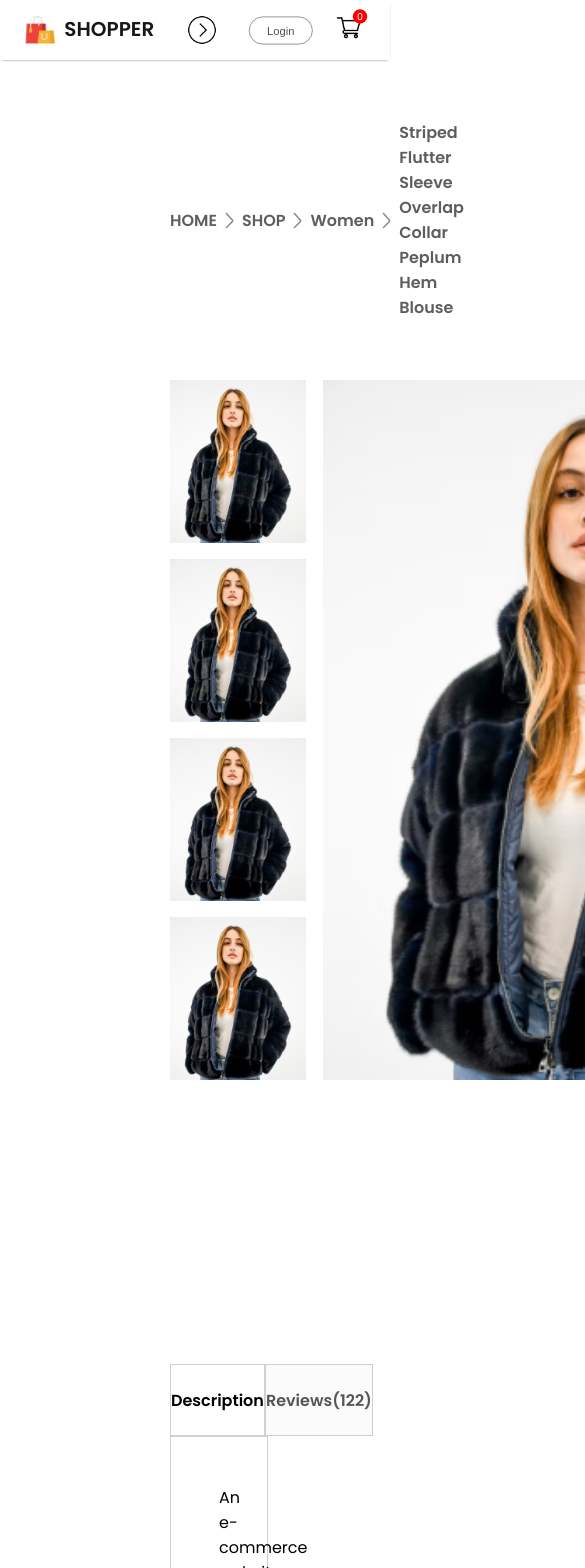
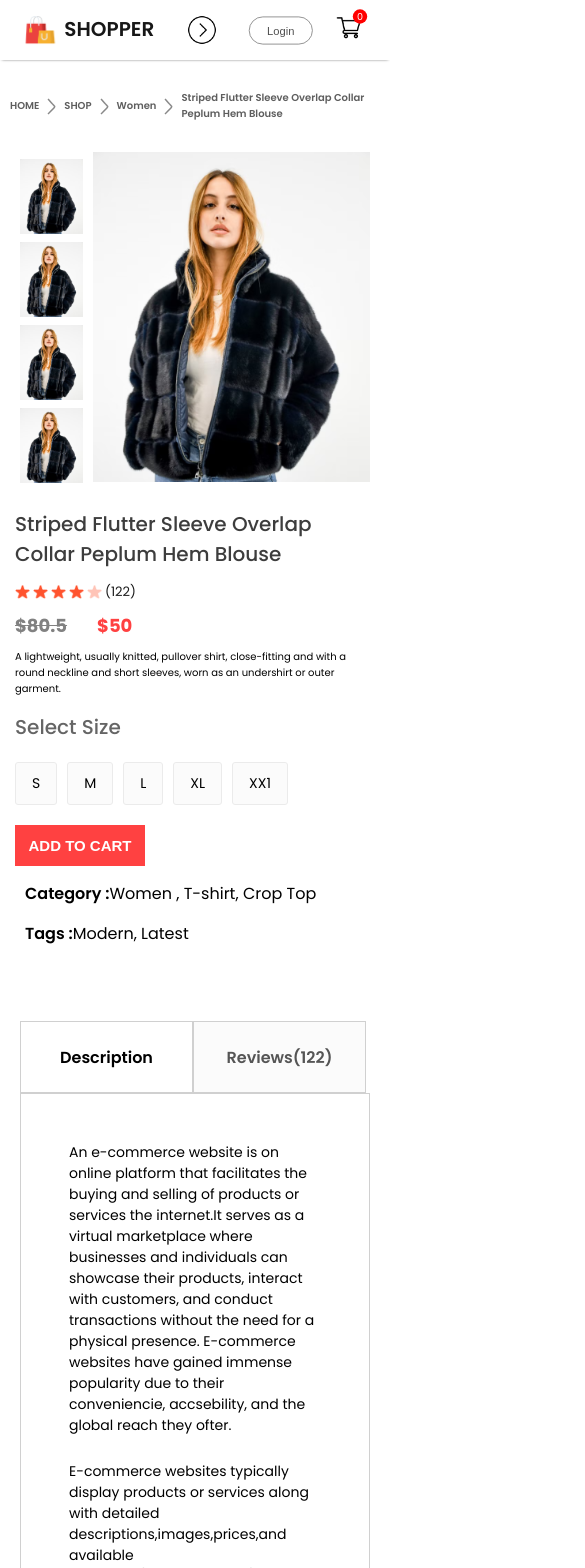
Before and after one commit to JoelPercca3/NewEcommerceFrontend, a React (Vite) app: page /product/1 in a window 390 px wide. Shown: the top 1568 px of the page, 585 px wide, since content can reach past the window. Built offline with nearby package versions, Linux system fonts and the light colour scheme.

Commit message:
responsive parte 3 temrinado

```diff
--- a/src/Components/Breadcrums/Breadcrum.css
+++ b/src/Components/Breadcrums/Breadcrum.css
@@ -8,3 +8,26 @@
    margin: 60px 170px;
    text-transform: capitalize;
 }
+@media(max-width:1280px){
+   .breadcrum{
+      margin: 30px 50px;
+      font-size: 14px;
+   }
+}
+@media(max-width:1024px){
+   .breadcrum{
+      margin: 30px 30px;
+      font-size: 13px;
+   }
+}
+@media(max-width:800px){
+   .breadcrum{
+      margin: 30px 10px;
+      font-size: 12px;
+   }
+}
+@media(max-width:500px){
+   .breadcrum{
+      font-size: 10px;
+   }
+}
--- a/src/Components/DescriptionBox/DescriptionBox.css
+++ b/src/Components/DescriptionBox/DescriptionBox.css
@@ -26,3 +26,16 @@
     padding: 48px;
     padding-bottom: 70px;
 }
+@media(max-width:1280px){
+    .descriptionbox{
+        margin: 60px;
+    }
+}
+@media(max-width:800px){
+    .descriptionbox{
+        margin: 60px 20px;
+    }
+    .descriptionbox-description{
+        font-size: 14px;
+    }
+}
--- a/src/Components/ProductDisplay/ProductDisplay.css
+++ b/src/Components/ProductDisplay/ProductDisplay.css
@@ -1,34 +1,41 @@
-.productdisplay{
+.productdisplay {
     display: flex;
     margin: 0px 170px;
 }
-.productdisplay-left{
+
+.productdisplay-left {
     display: flex;
-    gap:17px;
+    gap: 17px;
 }
-.productdisplay-img-list{
+
+.productdisplay-img-list {
     display: flex;
     flex-direction: column;
     gap: 16px;
 }
-.productdisplay-img-list img{
+
+.productdisplay-img-list img {
     height: 163px
 }
-.productdisplay-main-img{
+
+.productdisplay-main-img {
     width: 586px;
     height: 700px;
 }
-.productdisplay-right{
+
+.productdisplay-right {
     margin: 0px 70px;
     display: flex;
     flex-direction: column;
 }
-.productdisplay-right h1{
+
+.productdisplay-right h1 {
     color: #3d3d3d;
     font-size: 40px;
     font-weight: 700;
 }
-.productdisplay-right-stars{
+
+.productdisplay-right-stars {
     display: flex;
     align-items: center;
     margin-top: 13px;
@@ -36,39 +43,46 @@
     color: #1c1c1c;
     font-size: 16px;
 }
-.productdisplay-right-prices{
+
+.productdisplay-right-prices {
     display: flex;
     margin: 40px 0px;
     gap: 30px;
     font-size: 24px;
     font-weight: 700;
 }
-.productdisplay-right-price-old{
+
+.productdisplay-right-price-old {
     color: #818181;
     text-decoration: line-through;
 }
-.productdisplay-right-price-new{
+
+.productdisplay-right-price-new {
     color: #ff4141;
 }
-.productdisplay-right-size h1{
+
+.productdisplay-right-size h1 {
     margin-top: 55px;
     color: #656565;
     font-size: 20px;
     font-weight: 600;
 }
-.productdisplay-right-sizes{
+
+.productdisplay-right-sizes {
     display: flex;
     margin: 30px 0px;
     gap: 20px;
 }
-.productdisplay-right-sizes div{
+
+.productdisplay-right-sizes div {
     padding: 18px 24px;
     background: #fbfbfb;
     border: 1px solid #ebebeb;
     border-radius: 3px;
     cursor: pointer;
 }
-.productdisplay-right button{
+
+.productdisplay-right button {
     padding: 20px 40px;
     width: 200px;
     font-size: 16px;
@@ -80,9 +94,228 @@
     outline: none;
     cursor: pointer;
 }
-.productdisplay-right-category{
+
+.productdisplay-right-category {
     margin: 10px;
 }
-.productdisplay-right-category span{
+
+.productdisplay-right-category span {
     font-weight: 600;
 }
+
+@media(max-width:1280px) {
+    .productdisplay {
+        margin: 0px 60px;
+    }
+
+    .productdisplay-left {
+        gap: 10px;
+    }
+
+    .productdisplay-img-list {
+        gap: 10px;
+    }
+
+    .productdisplay-img-list img {
+        height: 120px;
+    }
+
+    .productdisplay-main-img {
+        width: auto;
+        height: 510px;
+    }
+
+    .productdisplay-right {
+        margin: 0px 30px;
+    }
+
+    .productdisplay-right h1 {
+        font-size: 22px;
+    }
+
+    .productdisplay-right-stars {
+        gap: 3px;
+        font-size: 13px;
+    }
+
+    .productdisplay-right-prices {
+        margin: 10px 0px;
+        font-size: 18px;
+    }
+
+    .productdisplay-right-description {
+        font-size: 13px;
+    }
+
+    .productdisplay-right-size h1 {
+        margin-top: 20px;
+        font-size: 20px;
+    }
+
+    .productdisplay-right-sizes div {
+        padding: 14px 20px;
+    }
+
+    .productdisplay-right button {
+        width: 150px;
+        padding: 15px 0px;
+        margin-bottom: 20px;
+    }
+
+    .productdisplay-right-category {
+        margin-top: 5px;
+        font-size: 14px;
+    }
+}
+
+@media(max-width:1024px) {
+    .productdisplay {
+        margin: 0px 30px;
+    }
+
+    .productdisplay-left {
+        gap: 5px;
+    }
+
+    .productdisplay-img-list img {
+        height: 80px;
+    }
+
+    .productdisplay-main-img {
+        height: 350px;
+    }
+
+    .productdisplay-right h1 {
+        font-size: 18px;
+    }
+
+    .productdisplay-right-stars img {
+        width: 15px;
+    }
+
+    .productdisplay-right-description {
+        font-size: 12px;
+    }
+
+    .productdisplay-right-sizes {
+        margin-top: 10px 0px;
+    }
+
+    .productdisplay-right-sizes div {
+        padding: 10px 16px;
+        font-size: 12px;
+    }
+
+    .productdisplay-right button {
+        width: 120px;
+        padding: 10px 0px;
+        margin-bottom: 10px;
+        font-size: 14px;
+    }
+
+    .productdisplay-right-category {
+        font-size: 12px;
+    }
+}
+
+@media(max-width:800px) {
+    .productdisplay {
+        margin: 0px 10px;
+    }
+
+    .productdisplay-left {
+        gap: 0px;
+        flex-direction: column-reverse;
+        align-items: center;
+    }
+
+    .productdisplay-img-list{
+        flex-direction: row;
+        gap: 6px;
+    }
+
+    .productdisplay-img-list img {
+        height: 70px;
+    }
+    .productdisplay-main-img{
+        height: 300px;
+    }
+
+    .productdisplay-right h1 {
+        font-size: 14px;
+    }
+
+    .productdisplay-right-stars img {
+        width: 13px;
+    }
+
+    .productdisplay-right-description {
+        font-size: 10px;
+    }
+    .productdisplay-right-size h1{
+       margin-top: 10px;
+    }
+    .productdisplay-right-sizes {
+        margin-top: 10px;
+        gap: 5px;
+    }
+
+    .productdisplay-right-sizes div {
+        padding: 4px 11px;
+    }
+    .productdisplay-right button {
+        width: 100px;
+        font-size: 12px;
+    }
+
+    .productdisplay-right-category{
+        font-size: 10px;
+    }
+}
+@media(max-width:500px){
+    .productdisplay{
+        flex-direction: column;
+    }
+    .productdisplay-left{
+        gap: 10px;
+        flex-direction: row;
+        margin: auto;
+    }
+    .productdisplay-img-list{
+        flex-direction: column;
+       gap: 8px;
+    }
+    .productdisplay-img-list img{
+        height: 75px;
+    }
+    .productdisplay-main-img{
+        height: 330px;
+    }
+    .productdisplay-right{
+        margin: 5px;
+    }
+    .productdisplay-right h1{
+        margin-top: 15px;
+        font-size: 20px;
+        font-weight: 500;
+    }
+    .productdisplay-right-stars img{
+        width: 15px;
+    }
+    .productdisplay-right-sizes{
+        gap: 10px;
+        margin: 20px 0px;
+    }
+    .productdisplay-right-sizes div{
+        padding: 10px 16px;
+        font-size: 14px;
+    }
+    .productdisplay-right button{
+        width: 130px;
+        font-size: 15px;
+        padding: 12px 0px;
+    }
+    .productdisplay-right-category{
+        font-size: 16px;
+    }
+}
--- a/src/Components/RelatedProducts/RelatedProducts.css
+++ b/src/Components/RelatedProducts/RelatedProducts.css
@@ -21,3 +21,61 @@
     display: flex;
     gap: 30px;
 }
+
+@media(max-width:1280px){
+    .relatedproducts{
+        height: 70vh;
+    }
+    .relatedproducts h1{
+        font-size: 40px;
+    }
+    .relatedproducts hr{
+        width: 160px;
+        height: 4px;
+    }
+    .relatedproducts-item{
+        gap: 20px;
+        margin-top: 30px;
+    }
+}
+@media(max-width:1024px){
+    .relatedproducts{
+        height: 60vh;
+    }
+    .relatedproducts h1{
+        font-size: 30px;
+    }
+    .relatedproducts hr{
+        width: 120px;
+        height: 3px;
+    }
+    .relatedproducts-item{
+        gap: 15px;
+        margin-top: 20px;
+    }
+}
+@media(max-width:800px){
+    .relatedproducts{
+        height: 50vh;
+        gap: 6px;
+    }
+    .relatedproducts h1{
+        font-size: 20px;
+    }
+    .relatedproducts hr{
+        width: 100px;
+    }
+    .relatedproducts-item{
+        gap: 5px;
+    }
+}
+@media(max-width:500px){
+    .relatedproducts{
+        height: 90vh;
+    }
+    .relatedproducts-item{
+        display: grid;
+        grid-template-columns: 1fr 1fr;
+        gap: 20px;
+    }
+}
```
